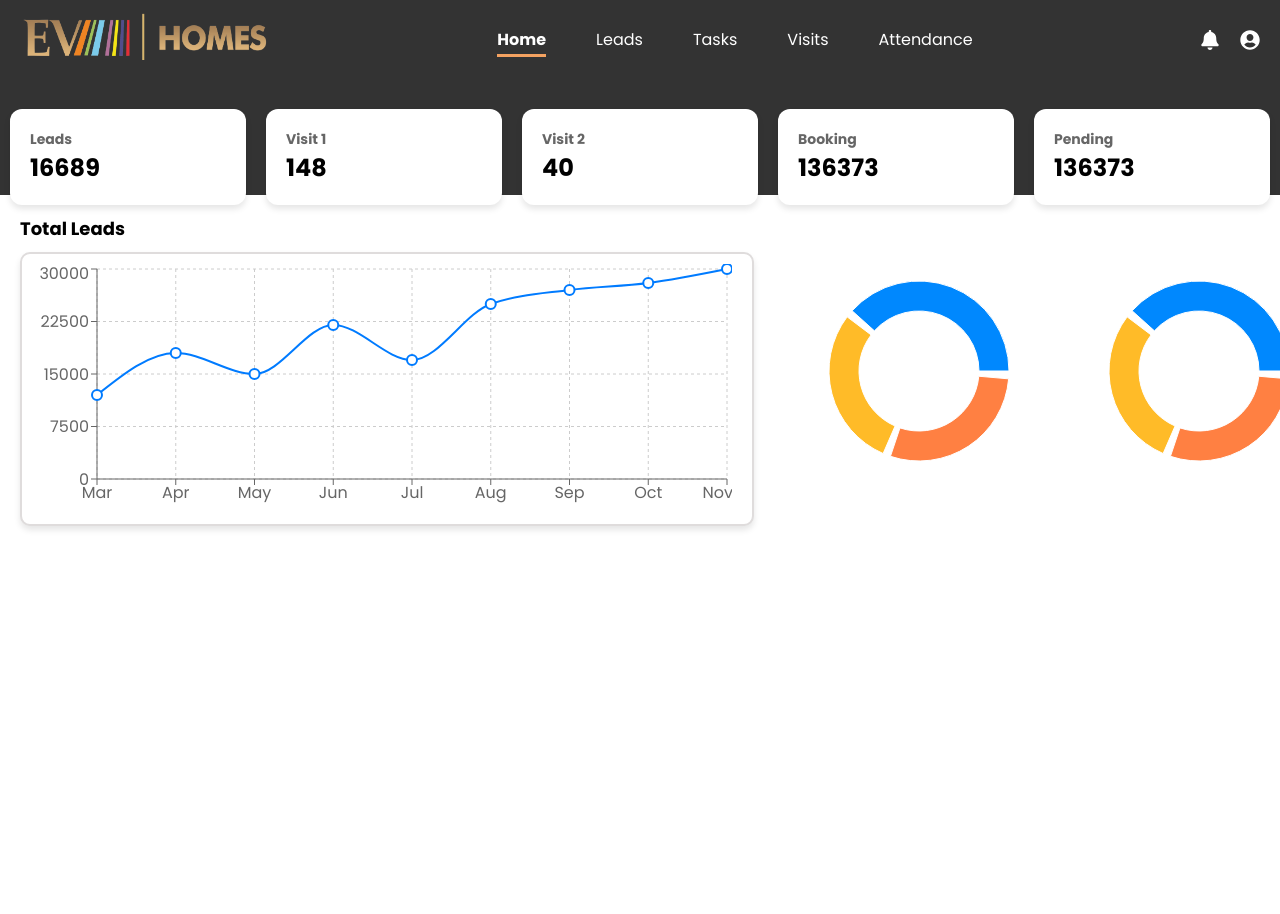
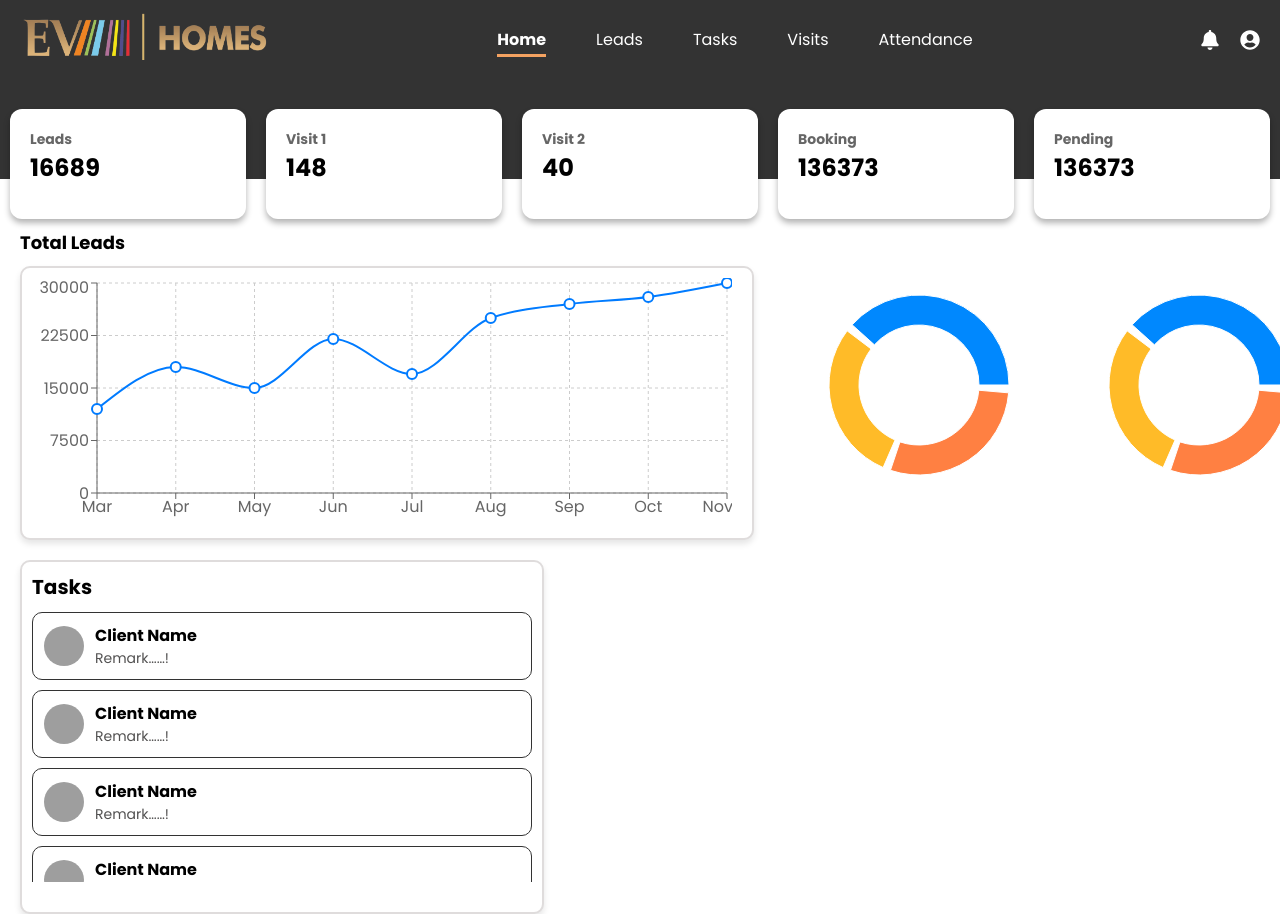
Before and after one commit to shrutimisal/evhomes-desktop-ui, a Next.js app: page /homepage in a window 1280 px wide. Shown: the top 914 px of the page. Before the commit the page ends 800 px from the top, so only its background shows below. Built offline with nearby package versions, Linux system fonts and the light colour scheme; grey boxes are pictures that could not be loaded.

Commit message:
task cards

```diff
--- a/app/homepage/homepage.module.css
+++ b/app/homepage/homepage.module.css
@@ -1,3 +1,4 @@
 .linePieContainer{
     display: flex;
+    padding-top: 30px;
 }
--- a/app/homepage/page.js
+++ b/app/homepage/page.js
@@ -6,6 +6,7 @@ import Quickaccessoptions from "@/components/QuickAccess/Quickaccessoptions";
 import styles from "./homepage.module.css";
 import React from "react";
 import Extraoptions from "@/components/ExtraOptions/Extraoptions";
+import Taskcards from "@/components/TaskCards/Taskcards";
 
 const HomePage = () => {
   return <div>
@@ -16,6 +17,7 @@ const HomePage = () => {
     <Linegraphcard/>
     <Piegraphcard/>
     </div>
+    <Taskcards/>
   </div>;
 };
 
--- a/components/LeadCards/leadcards.module.css
+++ b/components/LeadCards/leadcards.module.css
@@ -5,18 +5,20 @@
     gap: 20px;
     position: relative;
     background:#333;
+    height: 80px;
   }
 
   .card {
     background: white;
     padding: 20px;
     border-radius: 12px;
-    box-shadow: 0px 4px 6px rgba(0, 0, 0, 0.1);
+    box-shadow: 0px 4px 6px rgba(0, 0, 0, 0.3);
     text-align: left;
     min-width: 100px;
     flex: 1;
     position: relative;
     top: 20px;
+    height: 70px;
   }
 
   .card h4 {
--- /dev/null
+++ b/components/TaskCards/Taskcards.js
@@ -0,0 +1,34 @@
+import React from 'react';
+import styles from "./taskcards.module.css";
+
+const Taskcards = () => {
+  const tasks = [
+    { name: "Client Name", remark: "Remark……!" },
+    { name: "Client Name", remark: "Remark……!" },
+    { name: "Client Name", remark: "Remark……!" },
+    { name: "Client Name", remark: "Remark……!" },
+    { name: "Client Name", remark: "Remark……!" },
+    { name: "Client Name", remark: "Remark……!" },
+    { name: "Client Name", remark: "Remark……!" },
+    { name: "Client Name", remark: "Remark……!" },
+  ];
+
+  return (
+    <div className={styles.taskContainer}>
+      <h2 className={styles.heading}>Tasks</h2>
+      <div className={styles.taskList}>
+        {tasks.map((task, index) => (
+          <div key={index} className={styles.taskCard}>
+            <img src="/profile.jpg" alt="Profile" className={styles.profilePic} />
+            <div className={styles.taskInfo}>
+              <p className={styles.clientName}>{task.name}</p>
+              <p className={styles.remark}>{task.remark}</p>
+            </div>
+          </div>
+        ))}
+      </div>
+    </div>
+  );
+};
+
+export default Taskcards;
--- /dev/null
+++ b/components/TaskCards/taskcards.module.css
@@ -0,0 +1,62 @@
+.taskContainer {
+  background-color: white;
+  color: black;
+  width: 500px;
+  height: 330px;
+  margin-left: 20px;
+  padding: 10px;
+  border-radius: 10px;
+  border: 2px solid rgb(223, 220, 220);
+  box-shadow: 0px 4px 6px rgba(0, 0, 0, 0.1);
+
+}
+
+.heading {
+  font-size: 20px;
+  font-weight: bold;
+  margin-bottom: 10px;
+}
+
+.taskList {
+  display: flex;
+  flex-direction: column;
+  gap: 10px;
+  overflow-y: auto;
+  max-height: 270px;
+  scrollbar-width: none;
+}
+.taskList::-webkit-scrollbar {
+  display: none;
+}
+
+.taskCard {
+  display: flex;
+  align-items: center;
+  padding: 10px;
+  border-radius: 10px;
+  background-color: white;
+  border: 1px solid #333;
+}
+
+.profilePic {
+  width: 40px;
+  height: 40px;
+  border-radius: 50%;
+  margin-right: 10px;
+  border: 1px solid white;
+}
+
+.taskInfo {
+  display: flex;
+  flex-direction: column;
+}
+
+.clientName {
+  font-weight: bold;
+  color: black;
+}
+
+.remark {
+  font-size: 14px;
+  color: rgb(82, 81, 81);
+}
```
